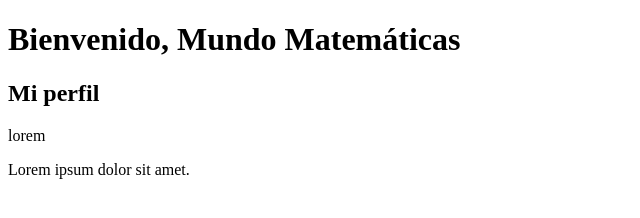
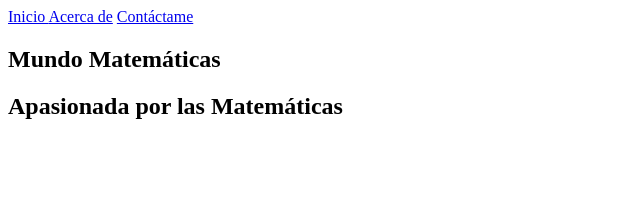
Before and after one commit to Alex-Hernandez-21/Proyecto_Pagina_Docente, a plain HTML site: page index.html in a window 1280 px wide. Shown: the whole page, without its empty margins (0-640 px from the left). Drawn offline with Linux system fonts and the light colour scheme.

Commit message:
agregar paginas

```diff
--- a/index.html
+++ b/index.html
@@ -4,16 +4,19 @@
     <meta charset="UTF-8">
     <meta http-equiv="X-UA-Compatible" content="IE=edge">
     <meta name="viewport" content="width=device-width, initial-scale=1.0">
+    <link rel="icon" type="imagen/png" href="imag/zoom_in_icon_251732.png">
     <title>Matemáticas</title>
 </head>
 <body>
-    <h1>Bienvenido, Mundo Matemáticas</h1>
-    <h2>Mi perfil </h2>
+    <nav>
+        <a href="index.html">Inicio </a>
+        <a href="about.html">Acerca de</a>
+        <a href="contact.html">Contáctame</a>
+    </nav>
 
-    <div>
-        <p>lorem</p>
-        <p>Lorem ipsum dolor sit amet.</p>
-    </div>
-
+    <section>
+        <h1>Mundo Matemáticas</h1>
+        <h2>Apasionada por las Matemáticas</h2>
+    </section>
 </body>
 </html>
```
Also changed, not shown: about.html (added), contact.html (added), imag/zoom_in_icon_251732.png (added).
